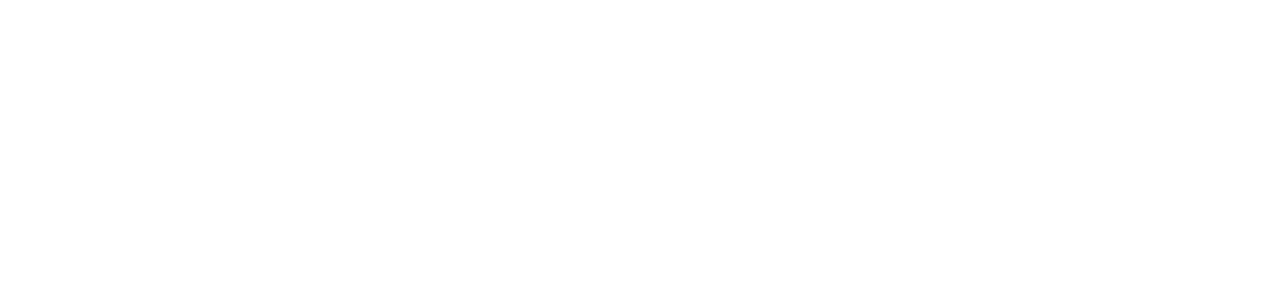
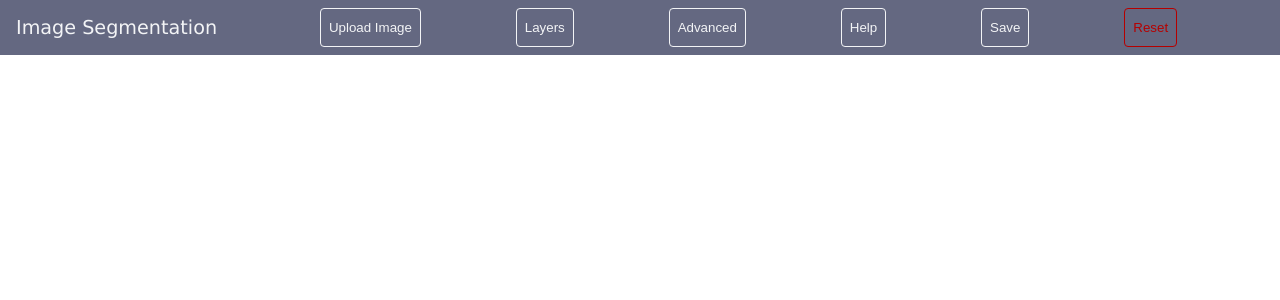
Before and after one commit to Kaasfeetje/Image-Segmentation, a React (Create React App) app: page / in a window 1280 px wide. Shown: the top 300 px of the page. Built offline with nearby package versions, Linux system fonts and the light colour scheme.

Commit message:
Basic Header

```diff
--- a/src/components/App.js
+++ b/src/components/App.js
@@ -1,7 +1,13 @@
 import React from "react";
+import Header from "./Header";
 
+import "../css/App.css";
 function App() {
-    return <div></div>;
+    return (
+        <div className="app">
+            <Header />
+        </div>
+    );
 }
 
 export default App;
--- /dev/null
+++ b/src/components/Header.js
@@ -0,0 +1,22 @@
+import React from "react";
+
+import "../css/Header.css";
+function Header() {
+    return (
+        <div className="header">
+            <div className="header--logo">Image Segmentation</div>
+            <div className="header--options">
+                <button className="header--option">Upload Image</button>
+                <button className="header--option">Layers</button>
+                <button className="header--option">Advanced</button>
+                <button className="header--option">Help</button>
+                <button className="header--option">Save</button>
+                <button className="header--option header--option-dangerous">
+                    Reset
+                </button>
+            </div>
+        </div>
+    );
+}
+
+export default Header;
--- /dev/null
+++ b/src/css/App.css
@@ -0,0 +1,10 @@
+* {
+    list-style: none;
+    text-decoration: none;
+    margin: 0;
+    padding: 0;
+}
+
+.app {
+    font-family: Verdana, Geneva, Tahoma, sans-serif;
+}
--- /dev/null
+++ b/src/css/Header.css
@@ -0,0 +1,48 @@
+.header {
+    display: flex;
+    align-content: center;
+    justify-content: space-between;
+    background-color: #646881;
+    padding: 0.5rem;
+}
+
+.header--logo {
+    font-size: larger;
+    color: #f3f4f6;
+    padding: 0.5rem;
+}
+
+.header--options {
+    display: flex;
+    flex: 1;
+    justify-content: space-evenly;
+}
+
+.header--option {
+    border: 1px solid #f3f4f6;
+    background-color: #646881;
+    color: #f3f4f6;
+    padding: 0.5rem;
+    border-radius: 0.25rem;
+    transition: 0.3s;
+}
+
+.header--option:hover {
+    background-color: #f3f4f6;
+    color: #646881;
+}
+
+.header--option:focus {
+    outline: none;
+    box-shadow: 0 0 0 0.2rem #404e4d;
+}
+
+.header--option-dangerous {
+    color: #b60000;
+    border-color: #b60000;
+}
+
+.header--option-dangerous:hover {
+    background-color: #b60000;
+    color: #f3f4f6;
+}
```
